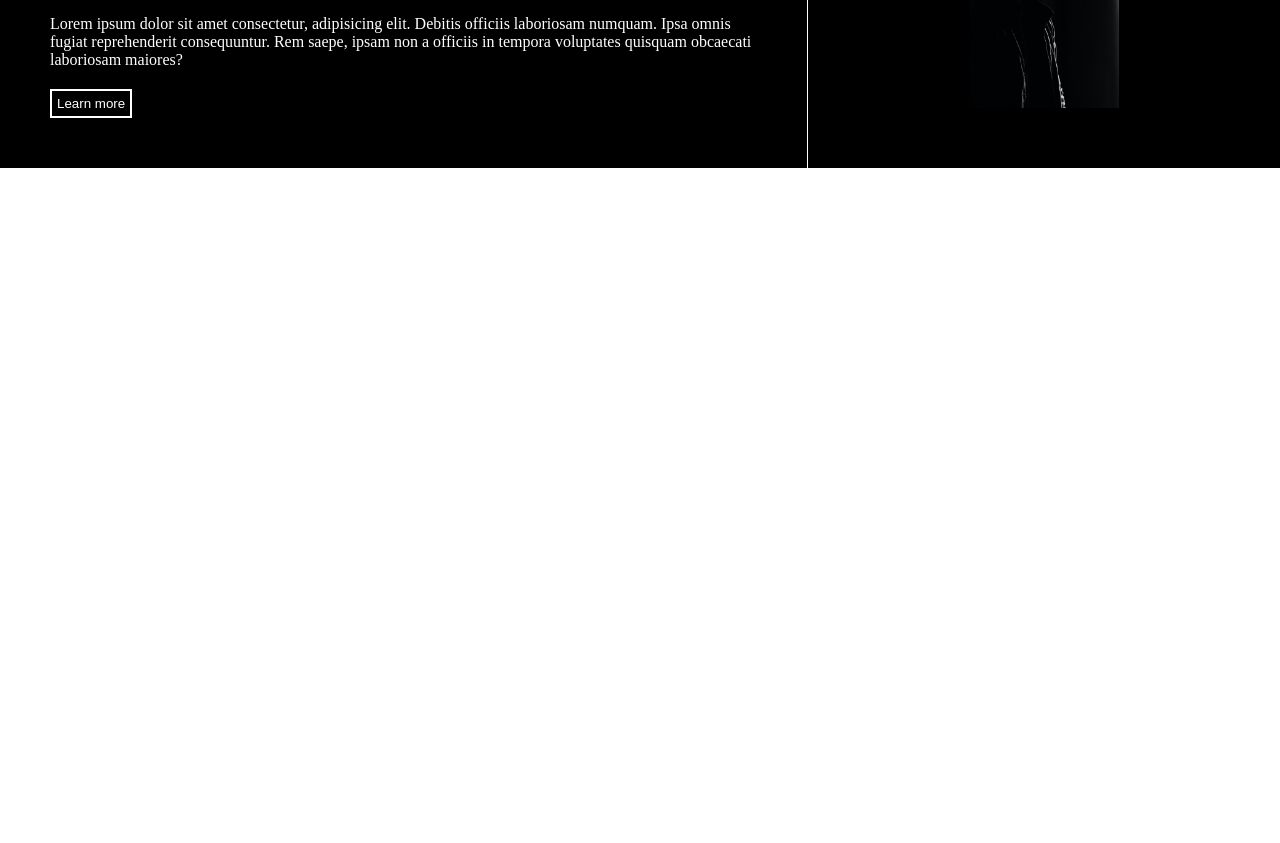
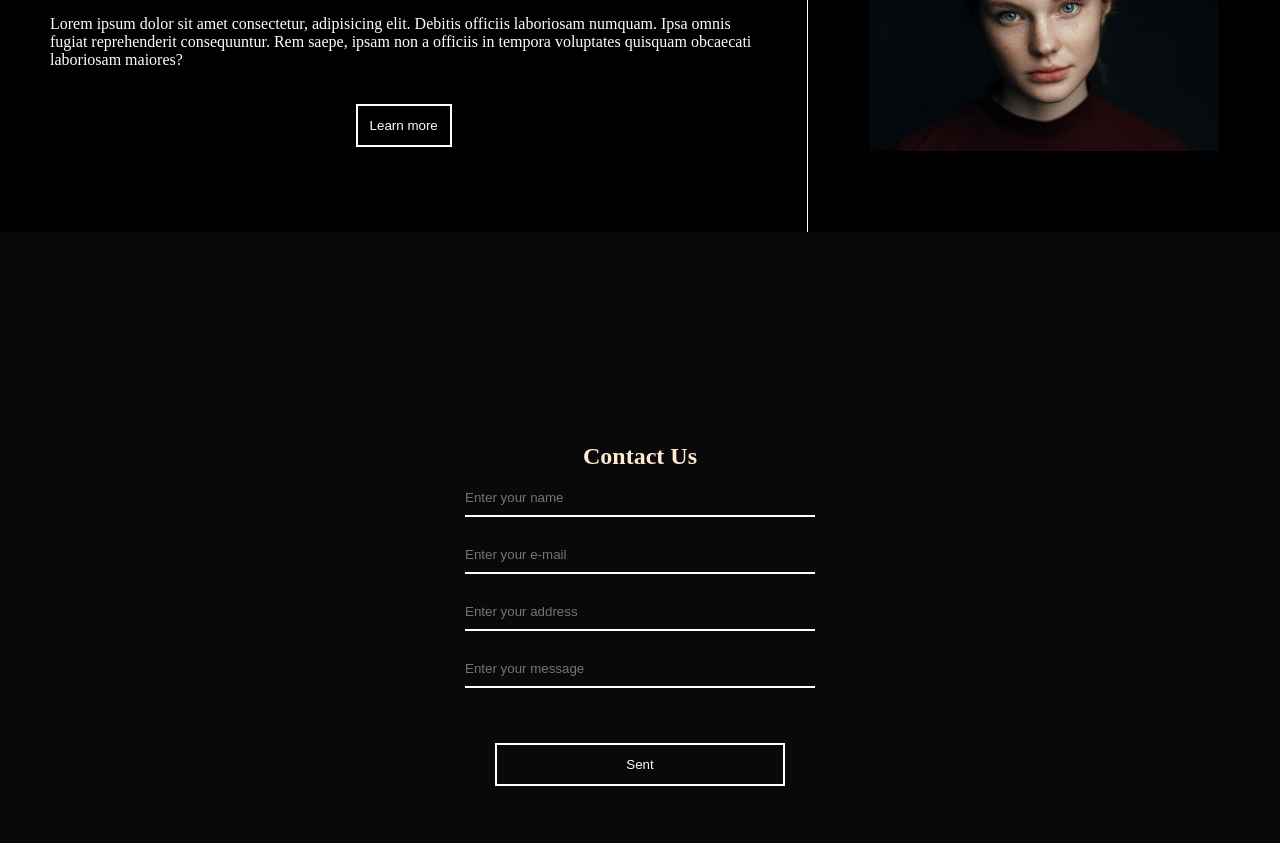
Before and after one commit to mohammadauf/darkweb, a plain HTML site: page index.html in a window 1280 px wide. Shown: the part 550-1393 px from the top of the page. Before the commit the page ends 800 px from the top, so only its background shows below. Drawn offline with Linux system fonts and the light colour scheme; a web font is replaced by a local one.

Commit message:
updating

```diff
--- a/css/style.css
+++ b/css/style.css
@@ -80,11 +80,9 @@
     #sec2 {
         border-top: 0.5px solid white;
         z-index: -1;
-        height: auto;
-        align-items: left;
+        /* height: auto; */
         justify-content: center;
         display: flex;
-        text-align: left;
         background-color: black;
         color: white;
     }
@@ -97,6 +95,7 @@
         width: 60%;
         height: 100%;
         display: flex;
+        align-items: center;
         flex-direction: column;
         justify-content: center;
         padding: 50px;
@@ -113,7 +112,7 @@
     }
 
     #s2 img {
-        width: 150px;
+        width: 350px;
     }
 
     #btn {
@@ -140,8 +139,54 @@
         display: none;
     }
 
+    .contact {
+        width: 100vw;
+        /* flex-direction: column; */
+        height: 100vh;
+        display: flex;
+        flex-direction: column;
+        align-items: center;
+        justify-content: center;
+        background-color: #09080A;
+    }
+
+    .contact h2 {
+        color: blanchedalmond;
+    }
+
+    .contact input,
+    .contact textarea {
+        width: 350px;
+        border: none;
+        background: none;
+        outline: none;
+        border-bottom: 2px solid white;
+        padding-bottom: 10px;
+        color: white;
+    }
+
+    .formgroup {
+        padding: 10px;
+        margin: 10px;
+    }
+
+    #btn {
+        display: flex;
+        padding: 35px 50px;
+        flex-direction: column;
+    }
+
+    #btn button {
+        padding: 12px;
+    }
+
+    .contact label {
+        color: white;
+    }
+
     @media(max-width:700px) {
         .menuright span {
+            padding: 10px;
             display: block;
         }
         #menu li {
@@ -163,8 +208,11 @@
         #sec2 {
             flex-direction: column;
         }
+        #s1 {
+            width: unset;
+        }
         #s2 {
-            width: 100%;
+            width: unset;
             border: 0.5px solid white;
         }
     }
--- a/index.html
+++ b/index.html
@@ -49,8 +49,35 @@
             </div>
         </div>
         <div id="s2">
-            <img src="Images/img1.jpg" alt="">
+            <img src="Images/girl.jpg" alt="">
         </div>
+    </section>
+    <section class="contact">
+        <h2>Contact Us</h2>
+        <form action="">
+            <div class="formgroup">
+                <!-- <label for="">Name:</label> -->
+                <input type="text" id="name" placeholder="Enter your name">
+            </div>
+            <div class="formgroup">
+                <!-- <label for="">E-mail:</label> -->
+                <input type="text" id="email" placeholder="Enter your e-mail">
+
+            </div>
+            <div class="formgroup">
+                <!-- <label for="">Address:</label> -->
+                <input type="text" id="address" placeholder="Enter your address">
+
+            </div>
+            <div class="formgroup">
+                <!-- <label for="">Meassage:</label> -->
+                <input type="text" id="message" placeholder="Enter your message">
+
+            </div>
+            <div id="btn">
+                <button>Sent</button>
+            </div>
+        </form>
     </section>
     <script>
         function func() {
```
Also changed, not shown: Images/conatct bg.jpg (added), Images/girl.jpg (added).
